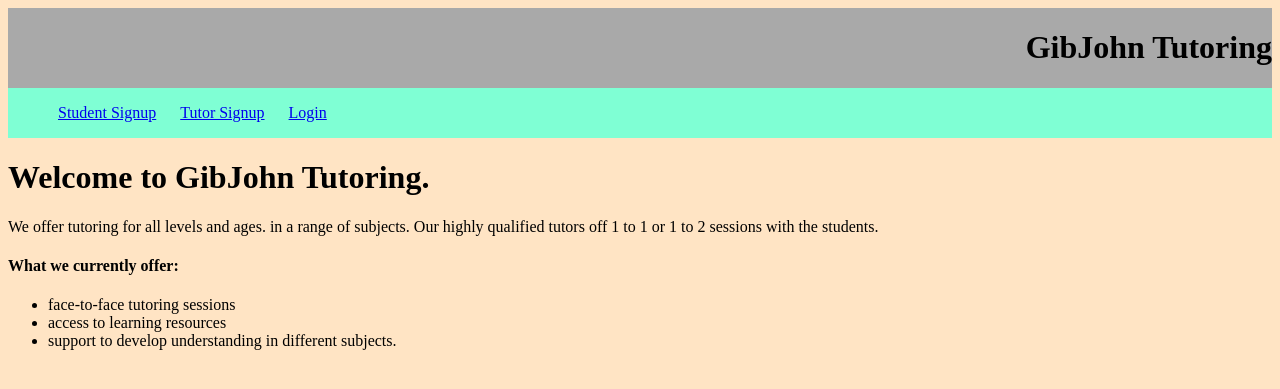
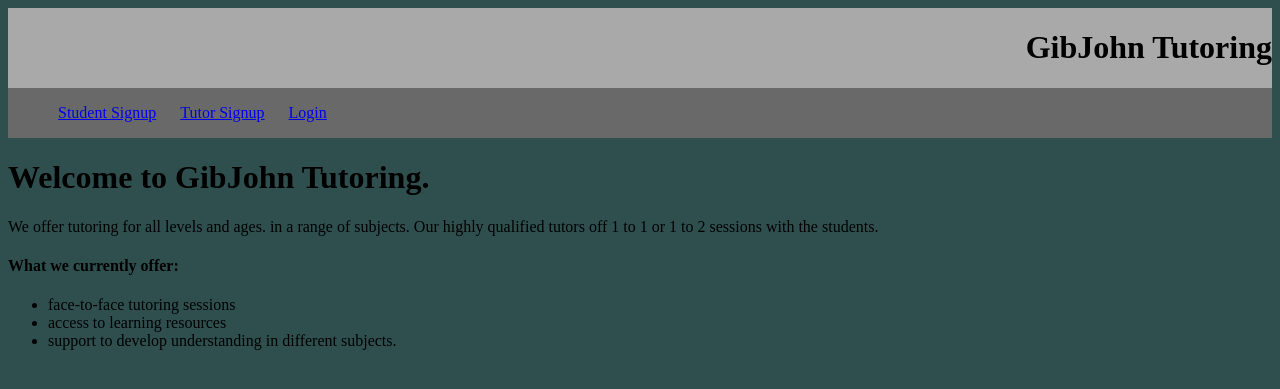
Before and after one commit to alexbaxter07/college, a PHP site: page /homepage.html in a window 1280 px wide. Shown: the top 389 px of the page. Run offline with PHP 8.4, Linux system fonts and the light colour scheme.

Commit message:
update: colours

```diff
--- a/Assignments/24th sep/styles.css
+++ b/Assignments/24th sep/styles.css
@@ -1,5 +1,5 @@
 body {
-    background-color: bisque;
+    background-color: darkslategray;
 }
 
 #container {
@@ -14,7 +14,7 @@ body {
 }
 
 #navbar {
-    background-color: aquamarine;
+    background-color: dimgray;
 }
 
 #nav li{
```
